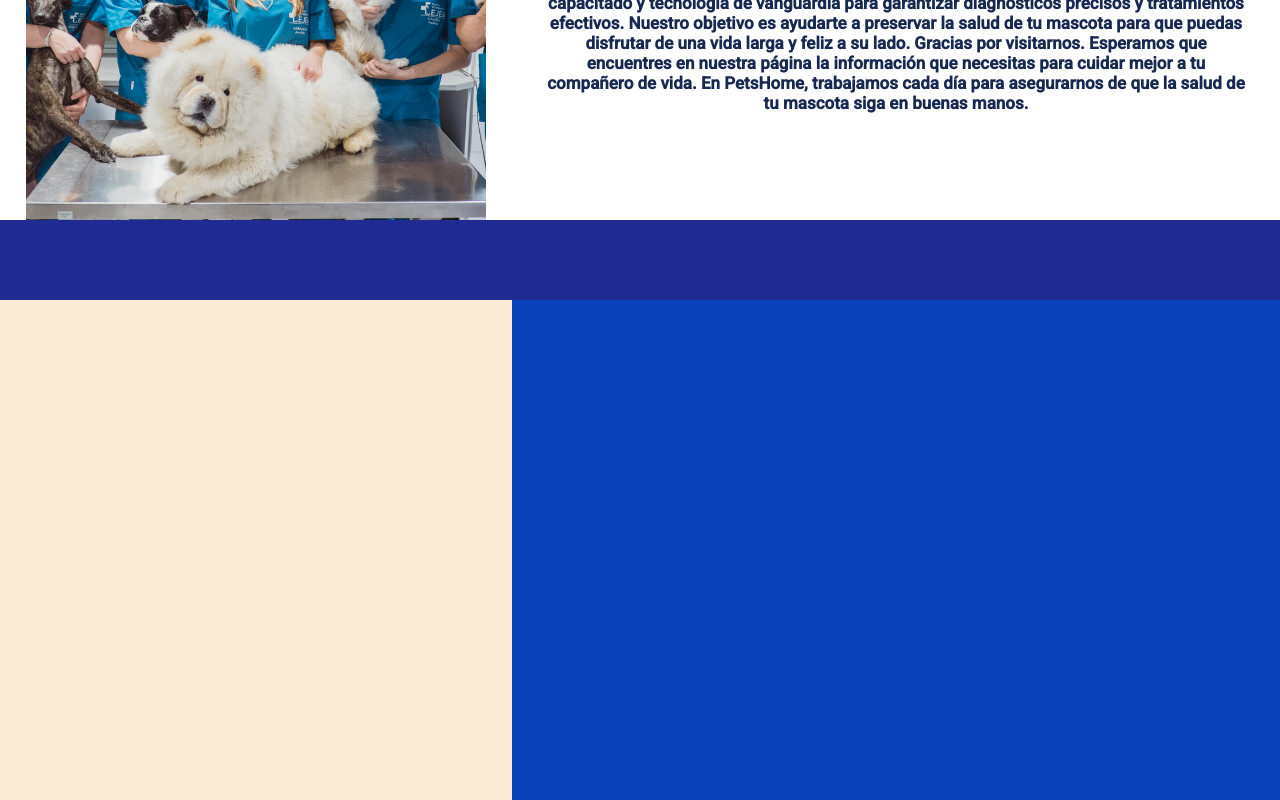
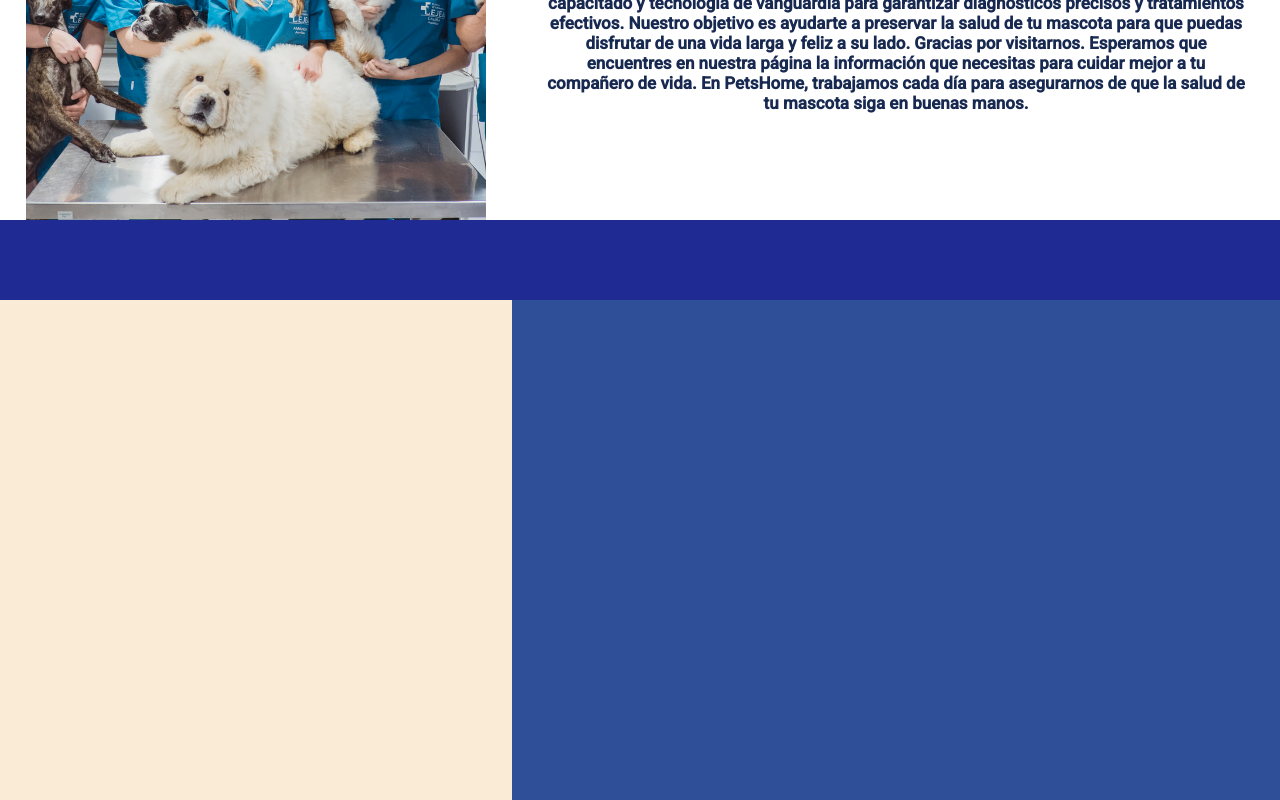
Before and after one commit to JorgeFde/Proyecto_Final_Hospital, an Angular app in the folder Hospital canino/Proyecto/Hospital_Canino/: page / in a window 1280 px wide. Shown: the part 1210-2010 px from the top of the page. Built offline with nearby package versions, Linux system fonts and the light colour scheme.

Commit message:
Cambio de fondo 1.1

```diff
--- a/Hospital canino/Proyecto/Hospital_Canino/src/app/Components/home/home.component.html
+++ b/Hospital canino/Proyecto/Hospital_Canino/src/app/Components/home/home.component.html
@@ -86,7 +86,7 @@
       style="height: 100%; width: 40%; justify-content: center; text-align: center; display: flex; flex-direction: column; justify-content: center; align-items: center; background-color: antiquewhite;">
 
     </div>
-    <div style="height: 100%; width: 60%; background-color: #0941bb;">
+    <div style="height: 100%; width: 60%; background-color: #2f5099;">
 
     </div>
   </div>
```
